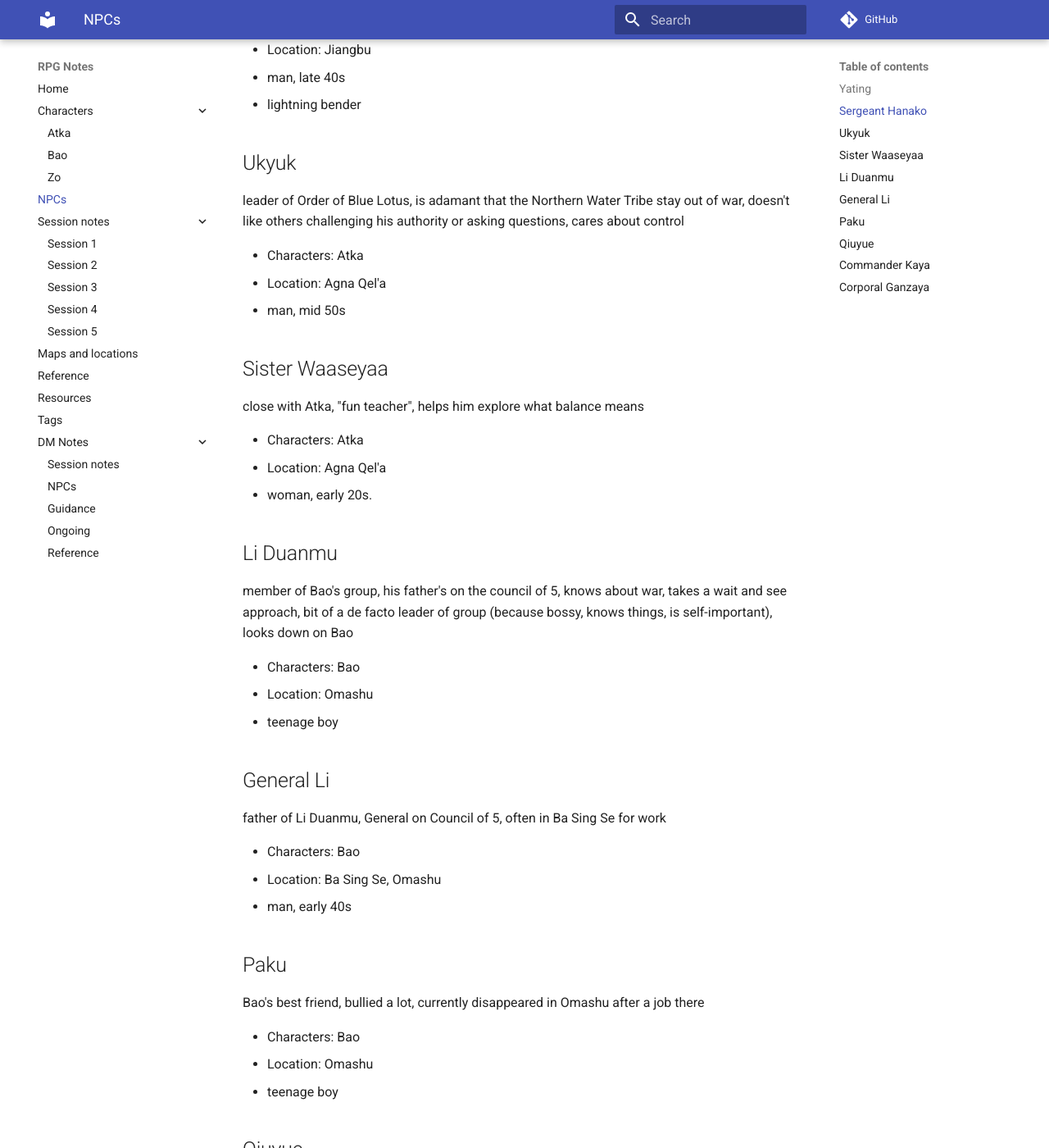
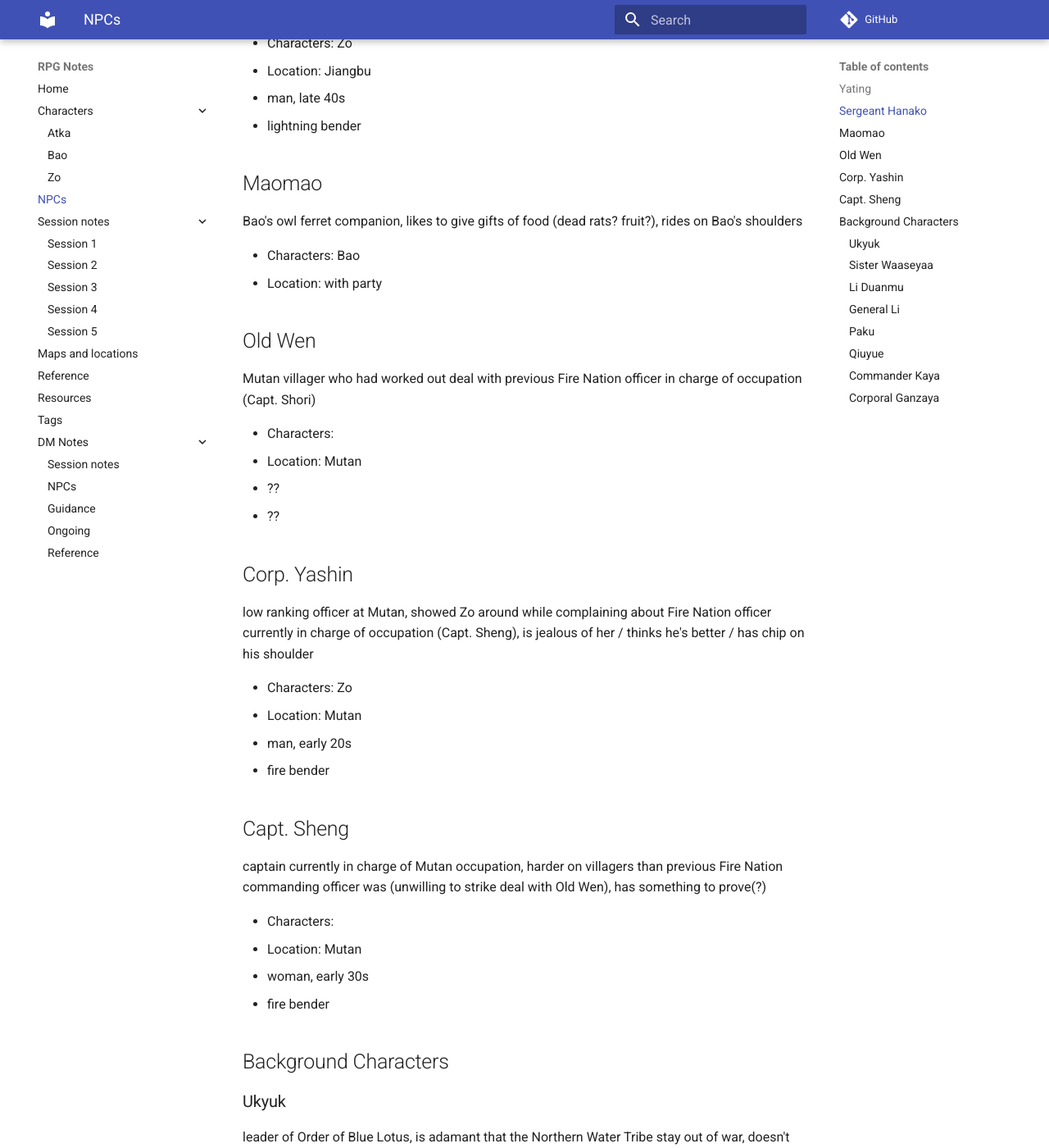
Before and after one commit to billbrod/rpg_notes, an MkDocs documentation site: the page built from docs/npcs.md, in a window 1280 px wide and 1400 px high, scrolled down 580 px. Shown: the whole window at 82% size. Built offline with MkDocs 1.6.1 and Material for MkDocs 9.7.7, drawn with Linux system fonts in a browser that asks for light colours; a script that is not in the unit is left out; comment, search, counter and statistics services are not loaded; some of the changed text lies outside the part shown.

Commit message:
updates NPC notes

```diff
--- a/docs/npcs.md
+++ b/docs/npcs.md
@@ -5,7 +5,7 @@
 former air nomad, currently running tavern (Yating's place, doesn't have a sign but well-known, "best bao in this whole peninsula", especially good at vegetables because she's former air nomad) in Jiangbu
 
 - Characters: Zo, Atka, Bao
-- Location: Jiangbu
+- Location: last seen running away from Jiangbu / Mt. Weishan after party freed her from capture by Hanako
 - woman, 60s, always wears long sleeves and pants to hide tattoos
 - airbender
 
@@ -18,7 +18,43 @@ leader of Fire Nation advance force, burned down Yating's tavern. knows Zo well,
 - man, late 40s
 - lightning bender
 
-## Ukyuk
+## Maomao
+
+Bao's owl ferret companion, likes to give gifts of food (dead rats? fruit?), rides on Bao's shoulders
+
+- Characters: Bao
+- Location: with party
+
+## Old Wen
+
+Mutan villager who had worked out deal with previous Fire Nation officer in charge of occupation (Capt. Shori)
+
+- Characters:
+- Location: Mutan
+- ??
+- ??
+
+## Corp. Yashin
+
+low ranking officer at Mutan, showed Zo around while complaining about Fire Nation officer currently in charge of occupation (Capt. Sheng), is jealous of her / thinks he's better / has chip on his shoulder
+
+- Characters: Zo
+- Location: Mutan
+- man, early 20s
+- fire bender
+
+## Capt. Sheng
+
+captain currently in charge of Mutan occupation, harder on villagers than previous Fire Nation commanding officer was (unwilling to strike deal with Old Wen), has something to prove(?)
+
+- Characters:
+- Location: Mutan
+- woman, early 30s
+- fire bender
+
+## Background Characters
+
+### Ukyuk
 
 leader of Order of Blue Lotus, is adamant that the Northern Water Tribe stay out of war, doesn't like others challenging his authority or asking questions, cares about control
 
@@ -26,7 +62,7 @@ leader of Order of Blue Lotus, is adamant that the Northern Water Tribe stay out
 - Location: Agna Qel'a
 - man, mid 50s
 
-## Sister Waaseyaa
+### Sister Waaseyaa
 
 close with Atka, "fun teacher", helps him explore what balance means
 
@@ -34,7 +70,7 @@ close with Atka, "fun teacher", helps him explore what balance means
 - Location: Agna Qel'a
 - woman, early 20s.
 
-## Li Duanmu
+### Li Duanmu
 
 member of Bao's group, his father's on the council of 5, knows about war, takes a wait and see approach, bit of a de facto leader of group (because bossy, knows things, is self-important), looks down on Bao
 
@@ -42,7 +78,7 @@ member of Bao's group, his father's on the council of 5, knows about war, takes
 - Location: Omashu
 - teenage boy
 
-## General Li
+### General Li
 
 father of Li Duanmu, General on Council of 5, often in Ba Sing Se for work
 
@@ -50,7 +86,7 @@ father of Li Duanmu, General on Council of 5, often in Ba Sing Se for work
 - Location: Ba Sing Se, Omashu
 - man, early 40s
 
-## Paku
+### Paku
 
 Bao's best friend, bullied a lot, currently disappeared in Omashu after a job there
 
@@ -58,7 +94,7 @@ Bao's best friend, bullied a lot, currently disappeared in Omashu after a job th
 - Location: Omashu
 - teenage boy
 
-## Qiuyue
+### Qiuyue
 
 Bao's mother, overprotective, scared for daughter
 
@@ -66,7 +102,7 @@ Bao's mother, overprotective, scared for daughter
 - Location: Omashu
 - woman, mid 40s
 
-## Commander Kaya
+### Commander Kaya
 
 Zo's father, in Fire Nation Navy
 
@@ -74,7 +110,7 @@ Zo's father, in Fire Nation Navy
 - Location: Torch Town
 - man, late 40s
 
-## Corporal Ganzaya
+### Corporal Ganzaya
 
 Zo's twin brother, currently in Fire Nation Navy
 
```
